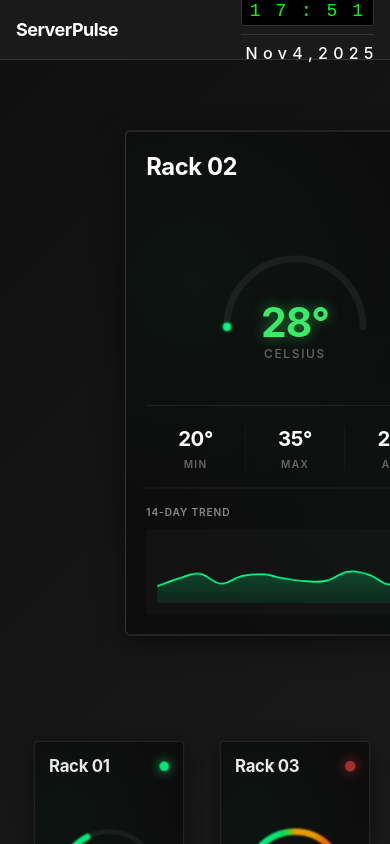
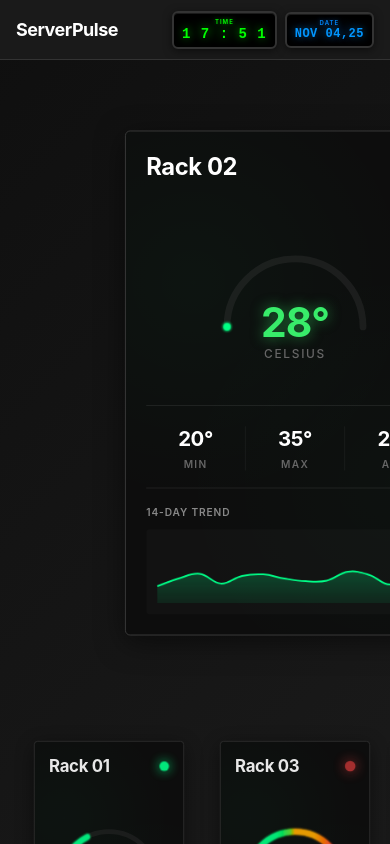
Before and after one commit to ShewonGun/ServerPulse, an Angular app in the folder serverpulse-frontend/: page / in a window 390 px wide. Built offline with nearby package versions, Linux system fonts and the light colour scheme.

Commit message:
date and time card

```diff
--- a/serverpulse-frontend/src/app/shared/Navbar/navbar-component.html
+++ b/serverpulse-frontend/src/app/shared/Navbar/navbar-component.html
@@ -10,11 +10,13 @@
     <!-- Right Side - Date and Time -->
     <div class="navbar-right">
       <div class="datetime-container">
-        <div class="time-display">
-          <span class="time">{{ currentTime }}</span>
+        <div class="time-widget">
+          <div class="time-label">TIME</div>
+          <div class="time-value">{{ currentTime }}</div>
         </div>
-        <div class="date-display">
-          <span class="date">{{ currentDate }}</span>
+        <div class="date-widget">
+          <div class="date-label">DATE</div>
+          <div class="date-value">{{ currentMonth }} {{ currentDay }},{{ currentYear }}</div>
         </div>
       </div>
     </div>
--- a/serverpulse-frontend/src/app/shared/Navbar/navbar-component.scss
+++ b/serverpulse-frontend/src/app/shared/Navbar/navbar-component.scss
@@ -50,30 +50,88 @@
     align-items: center;
     gap: 24px;
 
-    .time-display,
-    .date-display {
-      display: flex;
-      align-items: center;
+    // Time Widget Styles - Digital Clock View
+    .time-widget {
+      background: #000000;
+      border: 2px solid #333333;
+      border-radius: 6px;
+      padding: 8px 12px;
+      box-shadow:
+        inset 0 1px 0 rgba(255, 255, 255, 0.1),
+        0 2px 8px rgba(0, 0, 0, 0.5);
+      text-align: center;
+      position: relative;
 
-      .time {
-        font-size: 18px;
-        font-weight: 400;
-        color: #00ff00;
-        font-family: 'Courier New', monospace;
-        letter-spacing: 2px;
-        background: #000000;
-        padding: 4px 8px;
-        border-radius: 3px;
-        border: 1px solid #333;
-        min-width: 80px;
-        text-align: center;
+      // Digital display glow effect
+      &::before {
+        content: '';
+        position: absolute;
+        inset: 2px;
+        background: radial-gradient(ellipse at center, rgba(0, 255, 0, 0.05) 0%, transparent 70%);
+        border-radius: 4px;
+        pointer-events: none;
       }
 
-      .date {
+      .time-label {
+        font-size: 8px;
+        font-weight: 600;
+        color: #00ff00;
+        letter-spacing: 1px;
+        margin-bottom: 2px;
+        text-shadow: 0 0 4px rgba(0, 255, 0, 0.5);
+      }
+
+      .time-value {
+        font-size: 18px;
+        font-weight: 700;
+        color: #00ff00;
+        font-family: 'Courier New', 'Monaco', 'Lucida Console', monospace;
+        letter-spacing: 2px;
+        text-shadow: 0 0 8px rgba(0, 255, 0, 0.6);
+        filter: brightness(1.1);
+      }
+    }
+
+    // Date Widget Styles - Digital Display View
+    .date-widget {
+      background: #000000;
+      border: 2px solid #333333;
+      border-radius: 6px;
+      padding: 8px 12px;
+      box-shadow:
+        inset 0 1px 0 rgba(255, 255, 255, 0.1),
+        0 2px 8px rgba(0, 0, 0, 0.5);
+      text-align: center;
+      position: relative;
+
+      // Digital display glow effect
+      &::before {
+        content: '';
+        position: absolute;
+        inset: 2px;
+        background: radial-gradient(ellipse at center, rgba(0, 136, 255, 0.05) 0%, transparent 70%);
+        border-radius: 4px;
+        pointer-events: none;
+      }
+
+      .date-label {
+        font-size: 8px;
+        font-weight: 600;
+        color: #0088ff;
+        letter-spacing: 1px;
+        margin-bottom: 2px;
+        text-shadow: 0 0 4px rgba(0, 136, 255, 0.5);
+      }
+
+      .date-value {
         font-size: 16px;
-        font-weight: 500;
-        color: #ffffff;
-        letter-spacing: 0.5px;
+        font-weight: 700;
+        color: #0088ff;
+        font-family: 'Courier New', 'Monaco', 'Lucida Console', monospace;
+        text-align: center;
+        letter-spacing: 1px;
+        text-shadow: 0 0 8px rgba(0, 136, 255, 0.6);
+        filter: brightness(1.1);
         white-space: nowrap;
       }
     }
@@ -101,19 +159,32 @@
 
   .navbar-right {
     .datetime-container {
-      gap: 16px;
+      gap: 12px;
 
-      .time {
-        font-size: 18px;
-        min-width: 50px;
+      .time-widget {
+        padding: 6px 10px;
+
+        .time-label {
+          font-size: 7px;
+        }
+
+        .time-value {
+          font-size: 16px;
+          letter-spacing: 1.5px;
+        }
       }
 
-      .date {
-        font-size: 14px;
-      }
+      .date-widget {
+        padding: 6px 10px;
 
-      .time-display {
-        padding-right: 16px;
+        .date-label {
+          font-size: 7px;
+        }
+
+        .date-value {
+          font-size: 14px;
+          letter-spacing: 0.5px;
+        }
       }
     }
   }
@@ -138,24 +209,36 @@
 
   .navbar-right {
     .datetime-container {
-      flex-direction: column;
+      flex-direction: row;
       gap: 8px;
-      align-items: flex-end;
+      align-items: center;
 
-      .time {
-        font-size: 16px;
-        min-width: 40px;
+      .time-widget {
+        padding: 5px 8px;
+
+        .time-label {
+          font-size: 6px;
+          margin-bottom: 1px;
+        }
+
+        .time-value {
+          font-size: 14px;
+          letter-spacing: 1px;
+        }
       }
 
-      .date {
-        font-size: 12px;
-      }
+      .date-widget {
+        padding: 5px 8px;
 
-      .time-display {
-        padding-right: 0;
-        border-right: none;
-        border-bottom: 1px solid #333;
-        padding-bottom: 8px;
+        .date-label {
+          font-size: 6px;
+          margin-bottom: 1px;
+        }
+
+        .date-value {
+          font-size: 12px;
+          letter-spacing: 0.5px;
+        }
       }
     }
   }
--- a/serverpulse-frontend/src/app/shared/Navbar/navbar-component.ts
+++ b/serverpulse-frontend/src/app/shared/Navbar/navbar-component.ts
@@ -12,6 +12,9 @@ import { interval, Subscription } from 'rxjs';
 export class NavbarComponent implements OnInit, OnDestroy {
   currentTime: string = '';
   currentDate: string = '';
+  currentDay: string = '';
+  currentMonth: string = '';
+  currentYear: string = '';
 
   private timeSubscription?: Subscription;
 
@@ -40,7 +43,12 @@ export class NavbarComponent implements OnInit, OnDestroy {
     // Format time as HH:MM:SS
     this.currentTime = this.formatTime(now);
 
-    // Format date as "Day, Month DD, YYYY"
+    // Format date components for digital display
+    this.currentDay = now.getDate().toString().padStart(2, '0');
+    this.currentMonth = now.toLocaleDateString('en-US', { month: 'short' }).toUpperCase();
+    this.currentYear = now.getFullYear().toString().slice(-2); // Last 2 digits of year
+
+    // Keep the original formatted date for backup
     this.currentDate = this.formatDate(now);
   }
 
```
